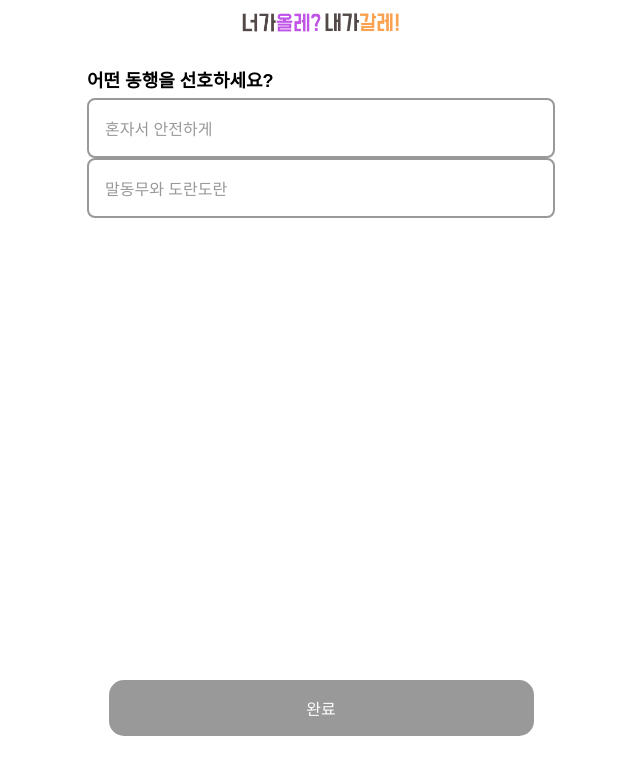
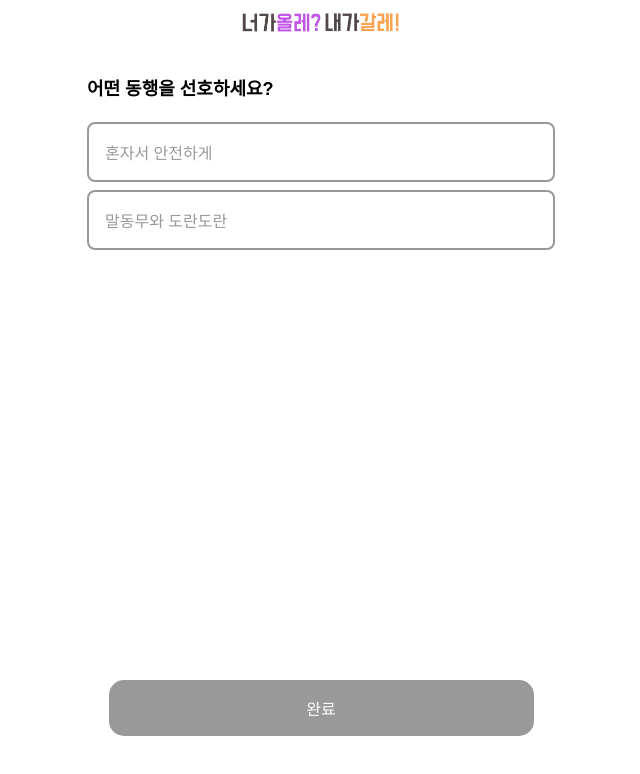
Before and after one commit to E1I4-9oormthon/olle-ts-client, a React (Vite) app: page /prefer-travel in a window 1280 px wide. Shown: the top 774 px of the page, without its empty margins (319-959 px from the left). Built offline with nearby package versions, Linux system fonts and the light colour scheme; no server answers; a web font is replaced by a local one.

Commit message:
feat: SelectPreferTravelPage 페이지 컴포넌트에 ButtonWrapper를 추가하라
Fixes: #10

```diff
--- a/src/pages/SelectPreferTravelPage.tsx
+++ b/src/pages/SelectPreferTravelPage.tsx
@@ -30,6 +30,7 @@ export const SelectPreferTravelPage = () => {
         <Header isBackButtonHidden={true} />
         <Box>
           <PreferenceSelectTitle>어떤 동행을 선호하세요?</PreferenceSelectTitle>
+          <ButtonWrapper>
             <BorderButton
               handleClick={() => handlePreferTravelButtonClick(1)}
               name="혼자서 안전하게"
@@ -37,6 +38,8 @@ export const SelectPreferTravelPage = () => {
               isClicked={preference === 1}
               value={1}
             />
+          </ButtonWrapper>
+          <ButtonWrapper>
             <BorderButton
               handleClick={() => handlePreferTravelButtonClick(2)}
               name="말동무와 도란도란"
@@ -44,6 +47,7 @@ export const SelectPreferTravelPage = () => {
               isClicked={preference === 2}
               value={2}
             />
+          </ButtonWrapper>
         </Box>
       </Wrapper>
       <SubmitButtonWrapper>
@@ -75,7 +79,11 @@ const Box = styled.div`
 const PreferenceSelectTitle = styled.div`
   font-weight: 700;
   font-size: 18px;
-  padding: 0.5rem 0;
+  margin: 1rem 0 1.5rem;
+`;
+
+const ButtonWrapper = styled.div`
+  margin-bottom: 0.5rem;
 `;
 
 const SubmitButtonWrapper = styled.div`
```
Lines whose indentation alone changed are shown as unchanged.
